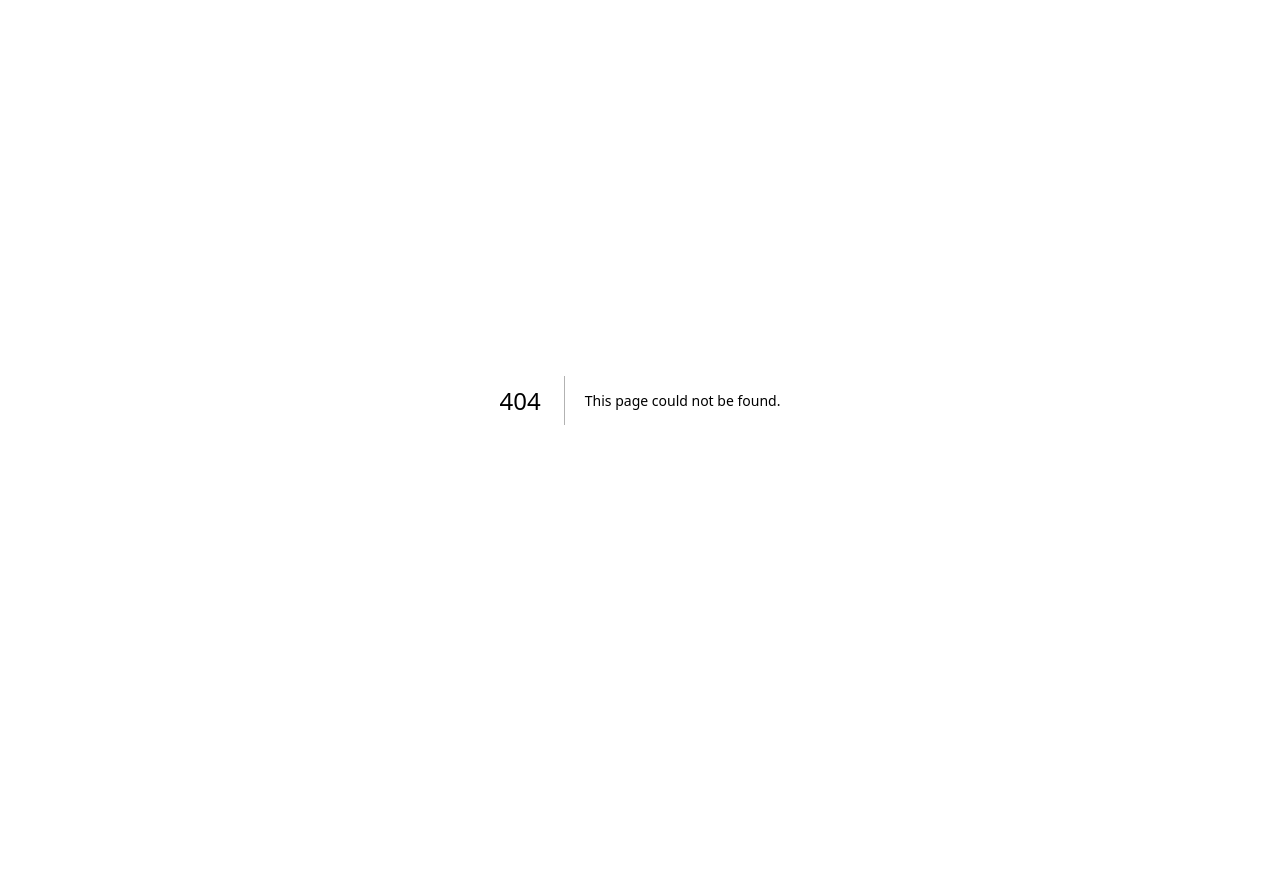
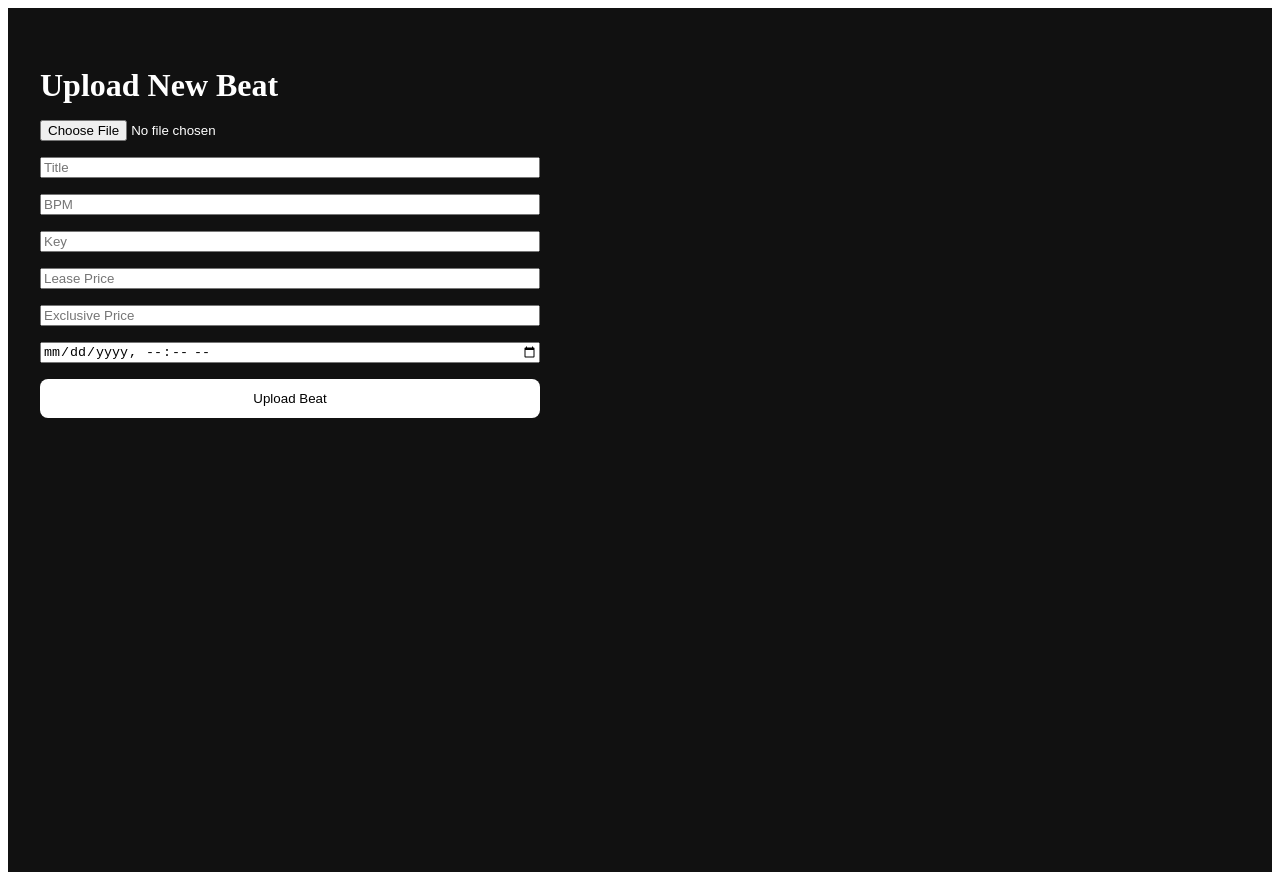
Before and after one commit to Sensei7beats/sensei7beats, a Next.js app: page /upload in a window 1280 px wide. Before the commit this address had no page. Before the commit the page ends 800 px from the top, so only its background shows below. Built offline with nearby package versions, Linux system fonts and the light colour scheme.

Commit message:
Create upload.js
Upload Page

```diff
--- /dev/null
+++ b/pages/upload.js
@@ -0,0 +1,46 @@
+import { useState } from 'react';
+
+export default function Upload() {
+  const [beat, setBeat] = useState({
+    title: '',
+    bpm: '',
+    key: '',
+    leasePrice: '',
+    exclusivePrice: '',
+    releaseDate: '',
+    file: null,
+  });
+
+  const handleChange = (e) => {
+    const { name, value } = e.target;
+    setBeat({ ...beat, [name]: value });
+  };
+
+  const handleFileChange = (e) => {
+    setBeat({ ...beat, file: e.target.files[0] });
+  };
+
+  const handleSubmit = (e) => {
+    e.preventDefault();
+    alert('Form submitted! (functionality coming soon)');
+    // Later: Send to backend + detect key/BPM + save beat
+  };
+
+  return (
+    <div style={{ backgroundColor: '#111', color: '#fff', minHeight: '100vh', padding: '2rem' }}>
+      <h2 style={{ fontSize: '2rem', marginBottom: '1rem' }}>Upload New Beat</h2>
+      <form onSubmit={handleSubmit} style={{ display: 'grid', gap: '1rem', maxWidth: '500px' }}>
+        <input type="file" accept="audio/*" onChange={handleFileChange} required />
+        <input name="title" value={beat.title} onChange={handleChange} placeholder="Title" required />
+        <input name="bpm" value={beat.bpm} onChange={handleChange} placeholder="BPM" />
+        <input name="key" value={beat.key} onChange={handleChange} placeholder="Key" />
+        <input name="leasePrice" value={beat.leasePrice} onChange={handleChange} placeholder="Lease Price" />
+        <input name="exclusivePrice" value={beat.exclusivePrice} onChange={handleChange} placeholder="Exclusive Price" />
+        <input type="datetime-local" name="releaseDate" value={beat.releaseDate} onChange={handleChange} />
+        <button type="submit" style={{ padding: '0.75rem', backgroundColor: '#fff', color: '#000', border: 'none', borderRadius: '8px', cursor: 'pointer' }}>
+          Upload Beat
+        </button>
+      </form>
+    </div>
+  );
+}
```
